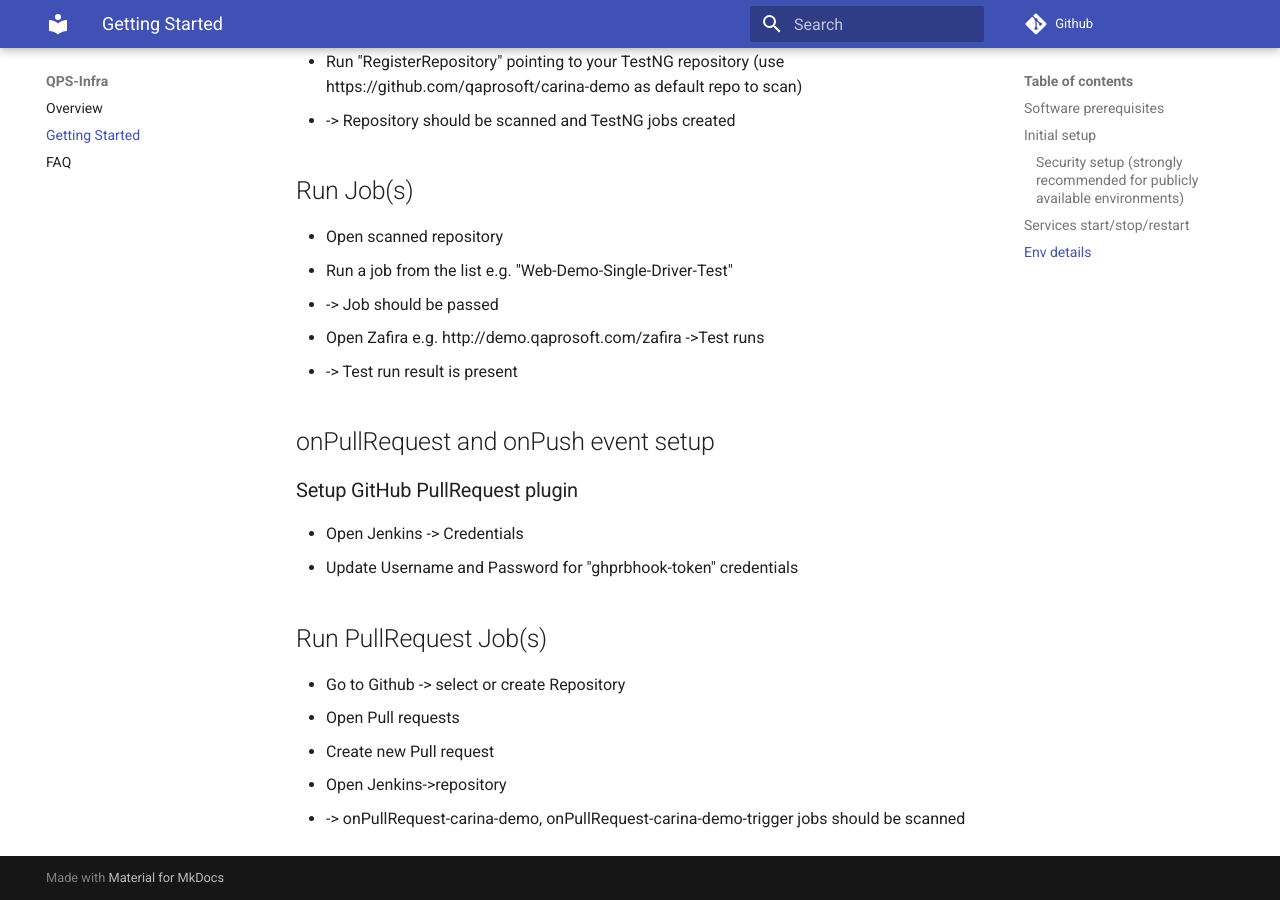
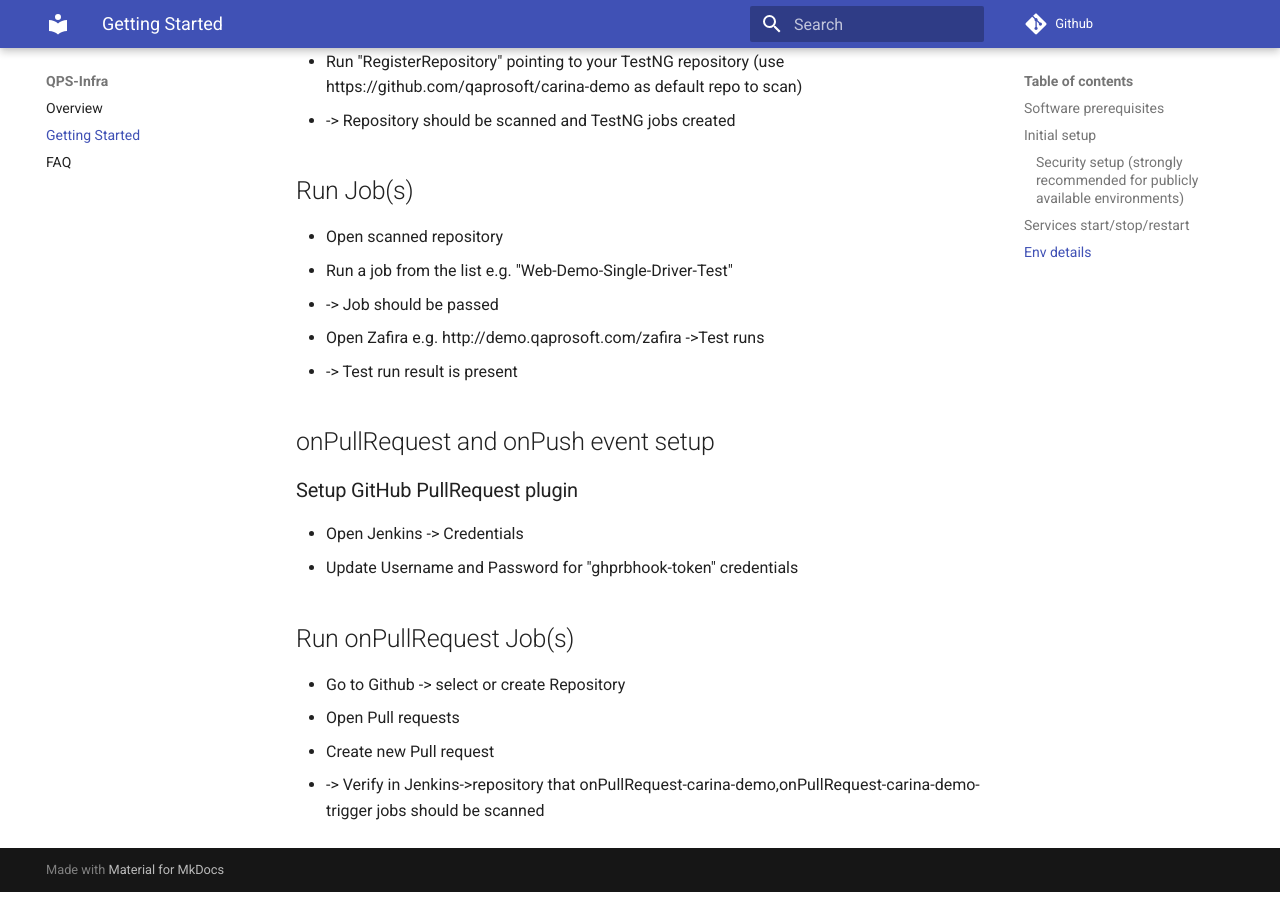
Before and after one commit to zebrunner/community-edition, an MkDocs documentation site: the page built from docs/getting_started.md, in a window 1280 px wide and 900 px high, scrolled down 2087 px. Built offline with MkDocs 1.6.1 and Material for MkDocs 9.7.7, drawn with Linux system fonts in a browser that asks for light colours; comment, search, counter and statistics services are not loaded; old or Windows-style settings are respelled for this version of MkDocs.

Commit message:
Update getting_started.md

```diff
--- a/docs/getting_started.md
+++ b/docs/getting_started.md
@@ -79,9 +79,8 @@
 * Open Jenkins -> Credentials
 * Update Username and Password for "ghprbhook-token" credentials
 
-## Run PullRequest Job(s)
+## Run onPullRequest Job(s)
 * Go to Github -> select or create Repository
 * Open Pull requests
 * Create new Pull request
-* Open Jenkins->repository
-* -> onPullRequest-carina-demo,	onPullRequest-carina-demo-trigger jobs should be scanned
+* -> Verify in Jenkins->repository that onPullRequest-carina-demo,onPullRequest-carina-demo-trigger jobs should be scanned
```
